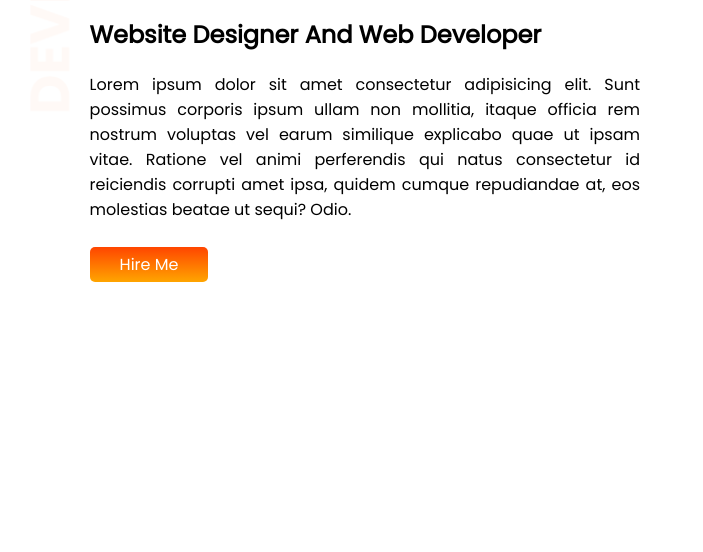
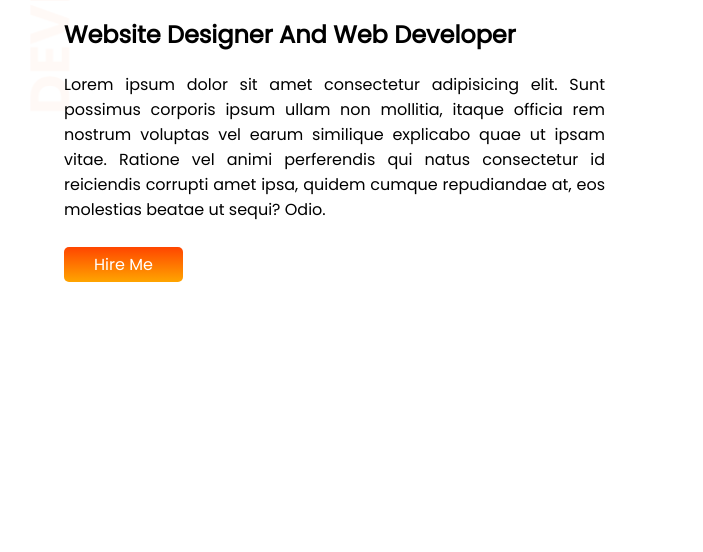
Before and after one commit to Rasel-Sarker/1.-Portfolio_Website, a plain HTML site: page index.html in a window 1280 px wide. Shown: the part 248-800 px from the top of the page, without its empty margins (0-703 px from the left). Drawn offline with Linux system fonts and the light colour scheme.

Commit message:
padding correction

```diff
--- a/index.css
+++ b/index.css
@@ -11,11 +11,12 @@ body {
     display: flex;
     background-image: url(images/top-banner.png);
     background-repeat: no-repeat;
+    padding: 0 5%;
 }
 
 .tp-sec-common {
     width: 50%;
-    padding-left: 7%;
+    /* padding-left: 7%; */
 }
 
 #tp-welcome {
@@ -24,6 +25,7 @@ body {
 
 #tp-sec-left {
     margin-top: 50px;
+    margin-right: 70px;
 }
 
 #tp-sec-left h1 {
@@ -58,5 +60,5 @@ body {
 #tp-sec-right {}
 
 #tp-sec-right img {
-    width: 90%;
+    width: 100%;
 }
```
